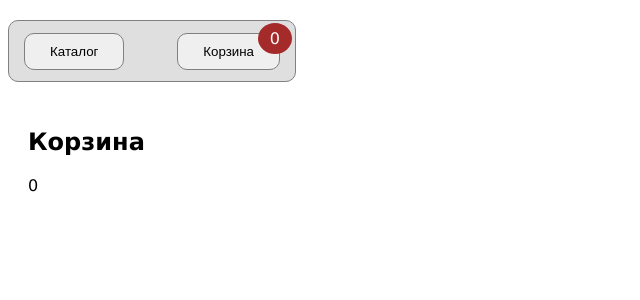
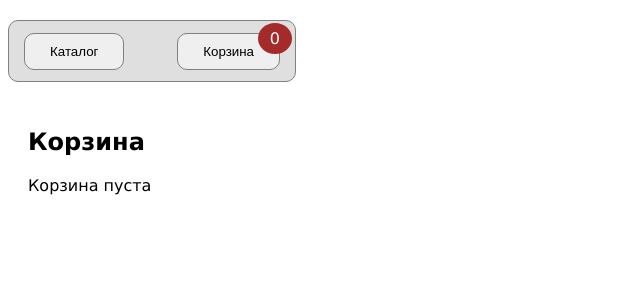
Before and after one commit to Ryugawaka/appevent-test, a React (Create React App) app: page /cart in a window 1280 px wide. Shown: the top 300 px of the page, without its empty margins (0-640 px from the left). Built offline with nearby package versions, Linux system fonts and the light colour scheme.

Commit message:
remove some comments, fix cart status, moved css to /styles

```diff
--- a/src/components/CartElement.tsx
+++ b/src/components/CartElement.tsx
@@ -1,5 +1,4 @@
 import React from "react";
-import "./CartElement.css";
 
 type CartElementProps = {
   name: string;
--- a/src/components/Header.tsx
+++ b/src/components/Header.tsx
@@ -2,7 +2,6 @@ import React from "react";
 import { useSelector } from "react-redux";
 import { Link } from "react-router-dom";
 import { CartType } from "../types/product";
-import "./Header.css";
 
 const Header: React.FC = () => {
   const cart = useSelector((state: { cart: CartType }) => state);
--- a/src/components/ProductCard.tsx
+++ b/src/components/ProductCard.tsx
@@ -1,7 +1,4 @@
 import React from "react";
-import "./ProductCard.css";
-import { CartType } from "../types/product";
-import { useDispatch, useSelector } from "react-redux";
 
 type ProductCardProps = {
   image: string;
--- a/src/index.css
+++ b/src/index.css
@@ -1,3 +1,7 @@
+@import url("./components/styles/Header.css");
+@import url("./components/styles/ProductCard.css");
+@import url("./components/styles/CartElement.css");
+
 body {
   font-family: "Lucida Sans", "Lucida Sans Regular", "Lucida Grande",
     "Lucida Sans Unicode", Geneva, Verdana, sans-serif;
--- a/src/pages/Cart.tsx
+++ b/src/pages/Cart.tsx
@@ -18,8 +18,8 @@ const Cart: React.FC = () => {
   return (
     <div className='page'>
       <h2>Корзина</h2>
-      {state.cart.items ? (
-        state.cart.items.map((i) => (
+      {state.cart.items?.length! > 0 ? (
+        state.cart.items!.map((i) => (
           <CartElement
             key={i.id}
             id={i.id}
@@ -31,7 +31,7 @@ const Cart: React.FC = () => {
       ) : (
         <p>Корзина пуста</p>
       )}
-      {totalPrice && <p>Общая стоимость: {totalPrice} ₽</p>}
+      {totalPrice! > 0 && <p>Общая стоимость: {totalPrice} ₽</p>}
     </div>
   );
 };
--- a/src/pages/Catalog.tsx
+++ b/src/pages/Catalog.tsx
@@ -8,13 +8,14 @@ const url = "https://appevent.ru/dev/task1/catalog";
 const Catalog: React.FC = () => {
   const state = useSelector((state: { products: ProductResponse }) => state);
   const dispatch = useDispatch();
-  // функция добавления продукта в корзину
+
   const addToCart = (product: Product) => {
     dispatch({
       type: "ADD_ITEM",
       payload: { product },
     });
   };
+
   // запрос данных
   async function getProducts(): Promise<ProductResponse> {
     const response = await fetch(url);
@@ -25,6 +26,7 @@ const Catalog: React.FC = () => {
   const getData = async () => {
     dispatch({ type: "GET_PRODUCTS", payload: await getProducts() });
   };
+
   // при рендере страницы запрашиваем данные
   useEffect(() => {
     getData();
--- a/src/store/ProductStore.ts
+++ b/src/store/ProductStore.ts
@@ -20,7 +20,6 @@ const productsReducer = (
 
 const cartReducer = (state: CartType = initialCart, action: AnyAction) => {
   switch (action.type) {
-    // добавление в корзину
     case "ADD_ITEM":
       return {
         amount: state.amount + 1,
@@ -28,7 +27,7 @@ const cartReducer = (state: CartType = initialCart, action: AnyAction) => {
           ? [...state.items, action.payload.product]
           : [action.payload.product],
       };
-    //   удаление из корзины
+
     case "REMOVE_ITEM":
       return {
         amount: state.amount - 1,
```
Also changed, not shown: src/components/styles/CartElement.css (renamed from src/components/CartElement.css), src/components/styles/Header.css (renamed from src/components/Header.css), src/components/styles/ProductCard.css (renamed from src/components/ProductCard.css).
